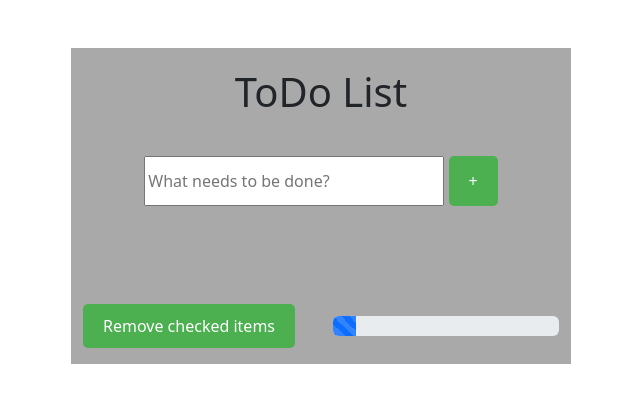
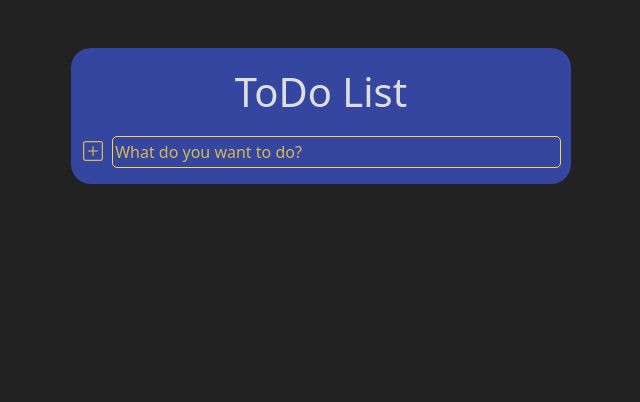
Before and after one commit to KimsandraO/To-do-List, a plain HTML site: page index.html in a window 1280 px wide. Shown: the whole page, without its empty margins (319-959 px from the left). Drawn offline with nearby package versions, Linux system fonts and the light colour scheme.

Commit message:
Code and style improvements

```diff
--- a/index.html
+++ b/index.html
@@ -15,45 +15,50 @@
   </head>
   <body>
     <main class="container my-5">
-      <div id="header">
+      <div id="heading" class="container">
         <div class="row">
           <div class="col-12">
             <h1 class="text-center">ToDo List</h1>
-          </div>
-        </div>
-        <div class="row">
-          <div class="col-12 text-center">
-            <form id="toDoInputForm">
-              <input
-                type="text"
-                id="toDoInput"
-                name="toDoInput"
-                value=""
-                placeholder="What needs to be done?"
-                style="width: 300px; height: 50px; font-size: 16px"
-              />
-              <button
-                type="submit"
-                name="addToDoBtn"
-                id="addToDoBtn"
-                style="height: 50px"
-              >
-                +
-              </button>
-            </form>
           </div>
         </div>
       </div>
 
       <div id="itemContainer" class="row">
         <div class="col">
-          <form action="" id="itemForm" name="itemForm"></form>
-            <ul id="itemList"></ul>
-          </form>
+          <ul id="itemList">
+            <li id="toDoInputLi">
+              <i class="bi bi-plus-square"></i>
+              <form action="" id="toDoInputForm">
+                <input
+                  type="text"
+                  id="toDoInput"
+                  name="toDoInput"
+                  value=""
+                  placeholder="What do you want to do?"
+                  autofocus="autofocus"
+                />
+              </form>
+            </li>
+          </ul>
         </div>
       </div>
 
-      <div id="progress" class="row justify-content-between align-items-center">
+      <!--       <div id="inputContainer" class="row">
+        <div class="col">
+          <form id="toDoInputForm">
+            <input
+              type="text"
+              id="toDoInput"
+              name="toDoInput"
+              value=""
+              placeholder="What needs to be done?"
+              autofocus="autofocus"
+            />
+          </form>
+        </div>
+      </div> -->
+
+      <!--       <div id="progress" class="row justify-content-between align-items-center">
         <div class="col-6 py-3 text-start">
           <button>Remove checked items</button>
         </div>
@@ -73,7 +78,7 @@
             ></div>
           </div>
         </div>
-      </div>
+      </div> -->
     </main>
     <script
       src="https://cdn.jsdelivr.net/npm/bootstrap@5.3.0-alpha1/dist/js/bootstrap.bundle.min.js"
--- a/script.js
+++ b/script.js
@@ -1,12 +1,10 @@
 toDoInputForm.reset(); // Reset input form when loading DOM
-let toDos = []; // Create empty toDos[] array
-const toDoInput = document.getElementById("toDoInput"); // Input field for new ToDos
+const toDoInput = document.getElementById("toDoInput"); // Get input field for new ToDos
 
 // Read from local storage and fill array with toDos[]
-const storedItems = localStorage.getItem("toDos");
-if (storedItems) {
+let toDos = JSON.parse(localStorage.getItem("toDos")) || []; // Fill toDos[] array with values from local storage or create an empty toDos[] array
+if (toDos) {
   // If there are any stored items in local storage
-  toDos = JSON.parse(storedItems); // Then convert string from local storage back to array
   for (i = 0; i < toDos.length; i++) {
     // And loop through that array
     if (toDos[i]) {
@@ -32,7 +30,8 @@ function createToDoItems(curIndex) {
 
   // Delete item event listener on click of Delete button
   const delBtn = document.createElement("button"); //Create delete button
-  delBtn.textContent = "X"; // Text for delete button
+  delBtn.className = "delBtn";
+  delBtn.innerHTML = '<i class="bi bi-x"></i>'; // Text (x) for delete button
   delBtn.addEventListener("click", (e) => {
     // Event listener for delete button click
     itemList.removeChild(liEle); // Remove li ToDo item from DOM
@@ -40,15 +39,22 @@ function createToDoItems(curIndex) {
     storeLocal(); // Delete from local storage
   });
 
-  // Actually append the elements earlier
+  // Actually append the elements created earlier
   liEle.appendChild(delBtn); // Append the delete button to the li element
-  itemList.appendChild(liEle); // Append the li element to the ul
+  itemList.insertBefore(liEle, toDoInputLi);
+  // itemList.insertBefore(liEle, toDoInputLi); // Append the li element to the ul
 
   // Edit item event listener on blur (focus lost) of input field
   const inputItem = document.getElementById("inputItem" + curIndex); // Get the input item to edit
   inputItem.addEventListener("blur", (e) => {
     // And add an event listener to it for blur event
-    toDos[curIndex] = inputItem.value; // Change toDos[] array at index $curIndex with edit
+    if (inputItem.value != "") {
+      // If value of input field is NOT empty
+      toDos[curIndex] = inputItem.value; // Change toDos[] array at index $curIndex with edit
+    } else {
+      delete toDos[curIndex]; // Else (when empty) delete from toDos[] array at index $curIndex
+      // itemList.removeChild(liEle); // Uncomment this to immediately delete the input field on blur event as well
+    }
     storeLocal(); // Save to local storage after edit
   });
 }
@@ -65,9 +71,8 @@ const addToDo = (e) => {
     createToDoItems(toDos.length - 1); // Create ToDo item at the end of list
     storeLocal(); // Save to local storage after add
     toDoInputForm.reset(); // Reset input form
-  } else {
-    alert("Don't try adding empty ToDos, you lazy bastard!"); // Alert when ToDo input field is empty
   }
 };
 
-addToDoBtn.addEventListener("click", addToDo); // Event listener for Add button (+) click
+toDoInput.addEventListener("blur", addToDo); // Event listener for Add button (+) click
+toDoInputForm.addEventListener("submit", addToDo); // Event listener for Add button (+) click
--- a/style.css
+++ b/style.css
@@ -1,34 +1,110 @@
+@import url("https://cdn.jsdelivr.net/npm/bootstrap-icons@1.10.3/font/bootstrap-icons.css");
+
+body {
+  background-color: #222;
+}
 main.container {
   max-width: 500px;
   margin: auto;
-  background-color: darkgrey;
+  background-color: #3446a0;
+  color: #dedede;
+  border-radius: 20px;
 }
-
 h1 {
   text-align: center;
   margin: 20px 0;
 }
-
 ul {
   list-style: none;
   margin-left: 0;
   padding: 0;
 }
-
 form {
-  margin: 20px 0;
+  margin: 0;
   display: inline-block;
 }
-
-button {
-  padding: 10px 20px;
-  background-color: #4caf50;
-  color: white;
-  border: none;
+button.delBtn {
+  height: 100%;
+  background-color: transparent;
+  border: 0;
+  cursor: pointer;
+  font-size: 1.3em;
+}
+button.delBtn .bi-x {
+  color: #dedede;
+}
+button.delBtn .bi-x:hover {
+  color: #fff;
+}
+input[type="checkbox"] {
+  margin-right: 5px;
+  width: 20px;
+  height: 20px;
+}
+input[type="checkbox"]:checked {
+  accent-color: #43c03f;
+}
+input[type="text"] {
+  box-sizing: border-box;
+  margin-right: -2em;
+  width: 449px;
+  height: 2em;
+  background-color: transparent;
+  border: 0 solid transparent;
+  outline: none;
+  color: #dedede;
+  transition: 0.5s;
+  -webkit-transition: 0.5s;
+}
+input[type="text"]:focus {
+  background-color: transparent;
+  border: 0;
+  border-top: 1px solid #ffd444;
+  border-right: 1px solid #ffd444;
+  border-bottom: 1px solid #ffd444;
+  border-left: 1px solid #ffd444;
   border-radius: 5px;
-  cursor: pointer;
+  outline: none;
+  transition: 0.5s;
+  -webkit-transition: 0.5s;
+  color: #fff;
 }
-
-[type="checkbox"] {
+#toDoInput::placeholder {
+  color: #ffd444;
+  opacity: 0.8;
+  transition: 0.5s;
+  -webkit-transition: 0.5s;
+}
+#toDoInput::-ms-input-placeholder {
+  color: #ffd444;
+  opacity: 0.8;
+  transition: 0.5s;
+  -webkit-transition: 0.5s;
+}
+#toDoInput:-ms-input-placeholder {
+  color: #ffd444;
+  opacity: 0.8;
+  transition: 0.5s;
+  -webkit-transition: 0.5s;
+}
+#toDoInput:focus::placeholder {
+  opacity: 1;
+  transition: 0.5s;
+  -webkit-transition: 0.5s;
+}
+#toDoInput:focus::-ms-input-placeholder {
+  opacity: 1;
+  transition: 0.5s;
+  -webkit-transition: 0.5s;
+}
+#toDoInput:focus:-ms-input-placeholder {
+  opacity: 1;
+  transition: 0.5s;
+  -webkit-transition: 0.5s;
+}
+.bi-plus-square {
+  font-size: 20px;
   margin-right: 5px;
+  color: #ffd444;
+  opacity: 0.8;
 }
```
